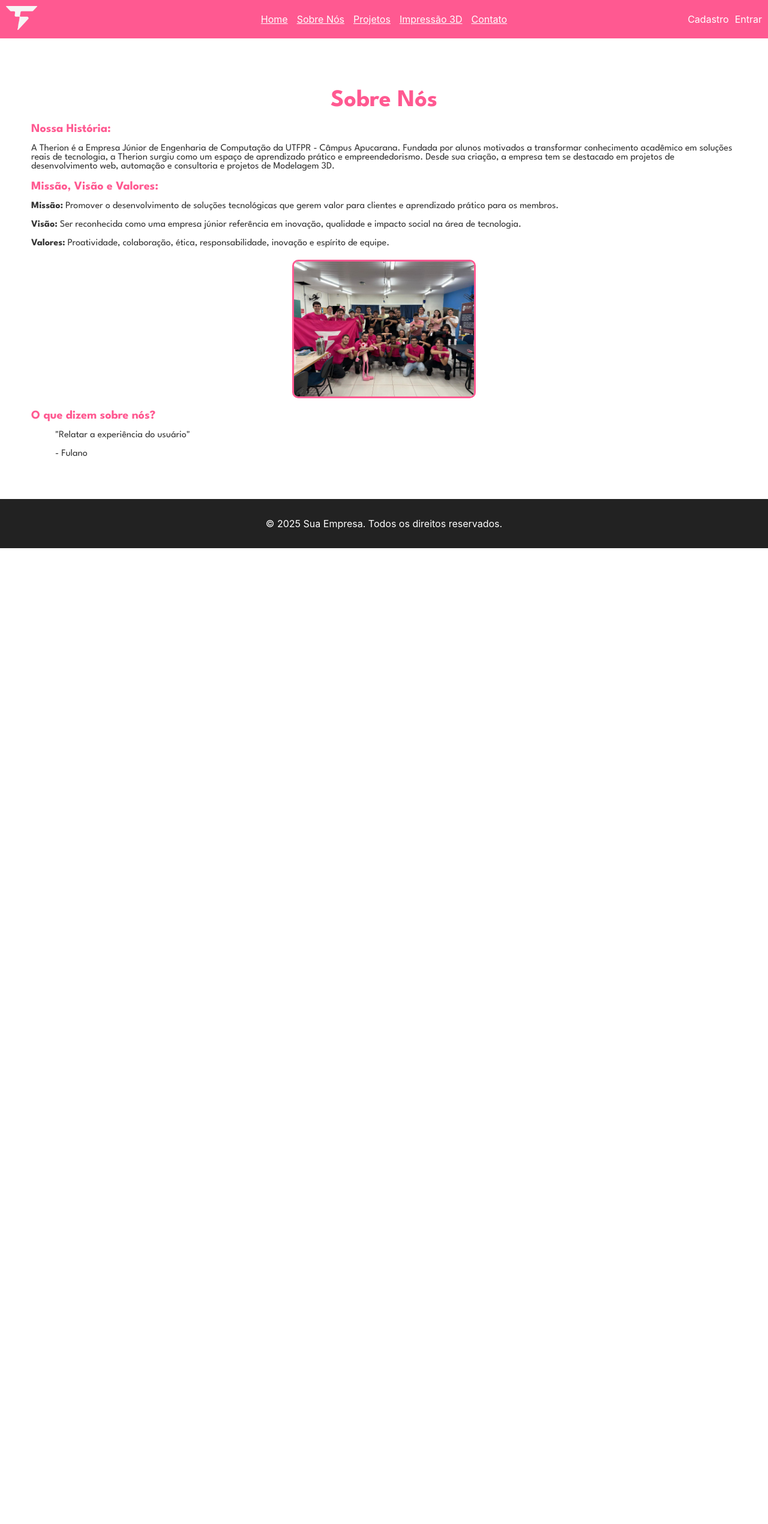
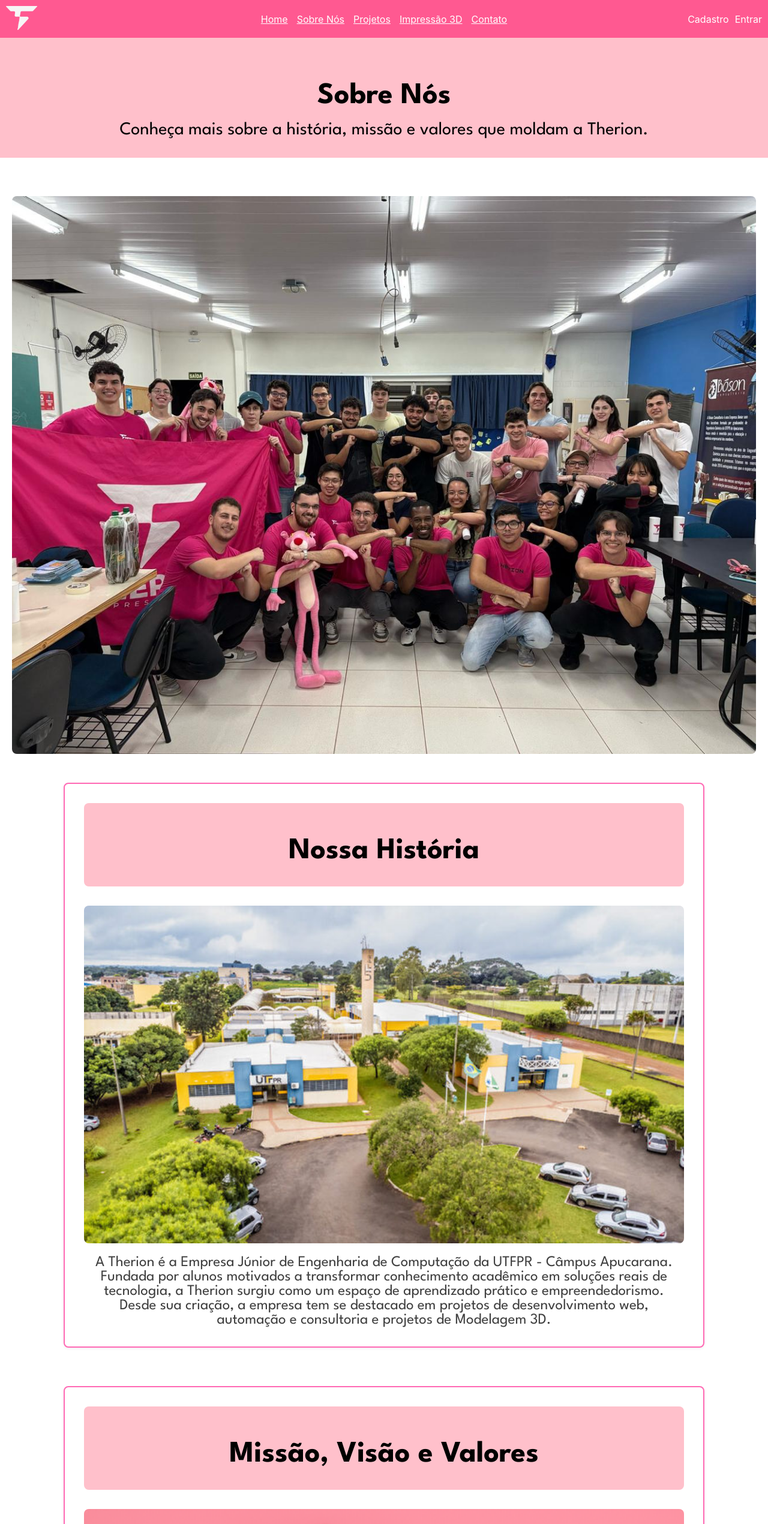
Before and after one commit to projetosTherion/TraineeWeb, a React (Create React App) app in the folder therion/: page /sobre in a window 1280 px wide. Shown: the top 2541 px of the page at 60% size. Before the commit the page ends 914 px from the top, so only its background shows below. Built offline with nearby package versions, Linux system fonts and the light colour scheme.

Commit message:
Criacao da identidade visual da pagina Sobre

```diff
--- a/therion/src/components/componentsSobre/containerSobre.module.css
+++ b/therion/src/components/componentsSobre/containerSobre.module.css
@@ -1,50 +1,125 @@
-.container {
-    padding: 20px;
-    max-width: 1200px;
-    margin: 0 auto;
+.fadeIn {
+  opacity: 0;
 }
 
-  .cardsContainer {
-    display: flex;
-    justify-content: center; /* Centraliza os cartões horizontalmente */
-    align-items: flex-start; /* Alinha os cartões no topo */
-    gap: 20px; /* Espaçamento entre os cartões */
-    flex-wrap: wrap; /* Permite que os cartões quebrem linha em telas menores */
-    margin-top: 20px;
+.fadeInVisible {
+  animation: fadeIn 0.6s ease forwards;
 }
 
-  @media (max-width: 768px) {
-    .cardsContainer {
-      flex-direction: column; /* Empilha os cartões em telas menores */
-      align-items: center; /* Centraliza os cartões verticalmente */
+@keyframes fadeIn {
+  from {
+    opacity: 0;
+    transform: translateY(20px);
+  }
+  to {
+    opacity: 1;
+    transform: translateY(0);
   }
 }
 
-  .card {
-    background-color: #f9f9f9; /* Cor de fundo do cartão */
-    border: 2px solid #FF5991; /* Borda do cartão */
-    border-radius: 8px; /* Cantos arredondados */
-    padding: 20px; /* Espaçamento interno */
-    margin: 10px; /* Espaçamento externo */
-    width: 300px; /* Largura fixa do cartão */
-    text-align: center; /* Centraliza o texto */
-    box-shadow: 0 4px 6px rgba(0, 0, 0, 0.1); /* Sombra para destacar */
-    transition: transform 0.3s ease, box-shadow 0.3s ease;
+.pinkSectionTop {
+  margin-top: -1.3rem;
+  background-color: #ffc0cb;
+  padding: 2rem 1rem;
+  text-align: center;
+  width: 100vw;
+  position: relative;
+  left: 50%;
+  right: 50%;
+  transform: translateX(-50%);
+  margin-bottom: 3rem;
 }
 
-  .card:hover {
-    transform: translateY(-5px); /* Eleva o cartão ao passar o mouse */
-    box-shadow: 0 6px 10px rgba(0, 0, 0, 0.15); /* Aumenta a sombra */
+.pinkSectionBottom {
+  margin-top: 3rem;
+  background-color: #ffc0cb;
+  padding: 2rem 1rem;
+  text-align: center;
+  width: 100vw;
+  position: relative;
+  left: 50%;
+  right: 50%;
+  transform: translateX(-50%);
+  margin-bottom: -1.3rem;
 }
 
-  .card h3 {
-    font-size: 1.5rem;
-    color: #333;
-    margin-bottom: 10px;
+.titulo {
+  font-family: 'League Spartan';
+  font-size: 50px;
+  margin-bottom: 20px;
+  font-weight: bold;
+  color: #000000;
+  text-align: center;
 }
 
-  .card p {
-    font-size: 1rem;
-    color: #666;
-    line-height: 1.5;
+.tituloComFundo {
+  background-color: #ffc0cb; /* Rosa claro */
+  padding: 1rem 0.5rem;
+  text-align: center;
+  border-radius: 8px;
+  margin-bottom: 1rem;
 }
+
+.subtitulo {
+  font-family: 'League Spartan';
+  font-size: 30px;
+  margin-bottom: 30px;
+  color: #000000;
+  text-align: center;
+  margin-top: 0px;
+  margin-bottom: 0px;
+  margin-left: 0px;
+  margin-right: 0px;
+}
+
+.historia {
+  font-family: 'League Spartan';
+  font-size: 25px;
+  color: #414141;
+  text-align: center;
+  margin-top: 0px;
+  margin-bottom: 0px;
+  margin-left: 0px;
+  margin-right: 0px;
+}
+
+.missao {
+  font-family: 'League Spartan';
+  font-size: 25px;
+  color: #414141;
+  text-align: left;
+  margin-top: 0px;
+  margin-bottom: 0px;
+  margin-left: 0px;
+  margin-right: 0px;
+  transition: transform 0.5s ease;
+}
+
+.equipe {
+  width: 100%;
+  height: auto;
+  display: block;
+  margin: 1rem auto;
+  border-radius: 8px;
+  object-fit: cover;
+}
+
+
+.container {
+  max-width: 1000px;
+  margin: 2rem auto;
+  padding: 2rem;
+  border: 2px solid #ff69b4;
+  border-radius: 8px;
+  background-color: #fff;
+  box-shadow: 0 2px 4px rgba(0, 0, 0, 0.05);
+}
+
+.imagemContainer {
+  width: 100%;
+  max-width: 100%;
+  height: auto;
+  margin: 1rem 0;
+  border-radius: 8px;
+  object-fit: cover;
+}
--- a/therion/src/paginas/Sobre.jsx
+++ b/therion/src/paginas/Sobre.jsx
@@ -1,43 +1,76 @@
-
-import styles from './container.module.css';
+import { useEffect } from 'react';
+import styles from '../components/componentsSobre/containerSobre.module.css';
+import imagemHistoria from '../assets/utfpr.jpg';
+import imagemMissao from '../assets/panteraSobre.png';
 
 function Sobre() {
+  useEffect(() => {
+    const observer = new IntersectionObserver((entries) => {
+      entries.forEach((entry) => {
+        const el = entry.target;
+        if (entry.isIntersecting) {
+          el.classList.add(styles.fadeInVisible);
+        } else {
+          el.classList.remove(styles.fadeInVisible);
+        }
+      });
+    });
+
+    const elements = document.querySelectorAll(`.${styles.fadeIn}`);
+    elements.forEach((el) => observer.observe(el));
+
+    return () => observer.disconnect();
+  }, []);
 
   return (
-    <section className={styles.container}>
-      <h1 className={styles.titulo1}>Sobre Nós</h1>
+    <>
+      {/* SEÇÃO 1: TÍTULO E INTRODUÇÃO */}
+      <section className={styles.pinkSectionTop}>
+        <h1 className={styles.titulo}>Sobre Nós</h1>
+        <p className={styles.subtitulo}>
+          Conheça mais sobre a história, missão e valores que moldam a Therion.
+        </p>
+      </section>
 
-      <section>
-      <h2 className={styles.titulo2}>Nossa História:</h2>
-      <p className={styles.paragrafo}>
+      {/* SEÇÃO 1.1: IMAGEM */}
+        <img
+          src="equipe.jpg"
+          className={`${styles.equipe} ${styles.fadeIn}`}
+        />
+
+      {/* SEÇÃO 2: HISTÓRIA */}
+      <section className={`${styles.container} ${styles.fadeIn}`}>
+        <div className={styles.tituloComFundo}>
+          <h2 className={styles.titulo}>Nossa História</h2>
+        </div>
+        <img src={imagemHistoria} className={styles.imagemContainer} />
+        <p className={styles.historia}>
           A Therion é a Empresa Júnior de Engenharia de Computação da UTFPR - Câmpus Apucarana. Fundada por alunos motivados a transformar conhecimento acadêmico em soluções reais de tecnologia, a Therion surgiu como um espaço de aprendizado prático e empreendedorismo. Desde sua criação, a empresa tem se destacado em projetos de desenvolvimento web, automação e consultoria e projetos de Modelagem 3D.
         </p>
       </section>
 
-      <section>
-      <h2 className={styles.titulo2}>Missão, Visão e Valores:</h2>
-        <p className={styles.paragrafo}><strong>Missão:</strong> Promover o desenvolvimento de soluções tecnológicas que gerem valor para clientes e aprendizado prático para os membros.</p>
-        <p className={styles.paragrafo}><strong>Visão:</strong> Ser reconhecida como uma empresa júnior referência em inovação, qualidade e impacto social na área de tecnologia.</p>
-        <p className={styles.paragrafo}><strong>Valores:</strong> Proatividade, colaboração, ética, responsabilidade, inovação e espírito de equipe.</p>
+      {/* SEÇÃO 3: MISSÃO, VISÃO, VALORES */}
+      <section className={`${styles.container} ${styles.fadeIn}`}>
+        <div className={styles.tituloComFundo}>
+          <h2 className={styles.titulo}>Missão, Visão e Valores</h2>
+        </div>
+        <img src={imagemMissao} className={styles.imagemContainer} />
+        <p className={styles.historia}>
+          <strong>Missão:</strong> Promover o desenvolvimento de soluções tecnológicas que gerem valor para clientes e aprendizado prático para os membros.<br /><br />
+          <strong>Visão:</strong> Ser reconhecida como uma empresa júnior referência em inovação, qualidade e impacto social na área de tecnologia.<br /><br />
+          <strong>Valores:</strong> Proatividade, colaboração, ética, responsabilidade, inovação e espírito de equipe.
+        </p>
       </section>
 
-      <img
-        src="/equipe.jpg"
-        alt="Equipe Therion"
-        className={styles.image}
-      />
-
-      <section>
-      <h2 className={styles.titulo2}>O que dizem sobre nós?</h2>
-        <blockquote>
+      {/* SEÇÃO 4: DEPOIMENTO */}
+      <section className={styles.pinkSectionBottom}>
+        <h2 className={styles.titulo}>O que dizem sobre nós?</h2>
+        <blockquote className={styles.subtitulo} style={{ textAlign: 'center', fontStyle: 'italic', marginTop: '20px' }}>
           <p>"Relatar a experiência do usuário"</p>
-          <footer>- Fulano </footer>
+          <footer style={{ marginTop: '10px' }}>- Fulano</footer>
         </blockquote>
       </section>
-
-
-    </section>
+    </>
   );
 }
-
-export default Sobre;
+export default Sobre;
```
Also changed, not shown: therion/src/assets/panteraSobre.png (added), therion/src/assets/utfpr.jpg (added). Lines whose indentation alone changed are shown as unchanged.
